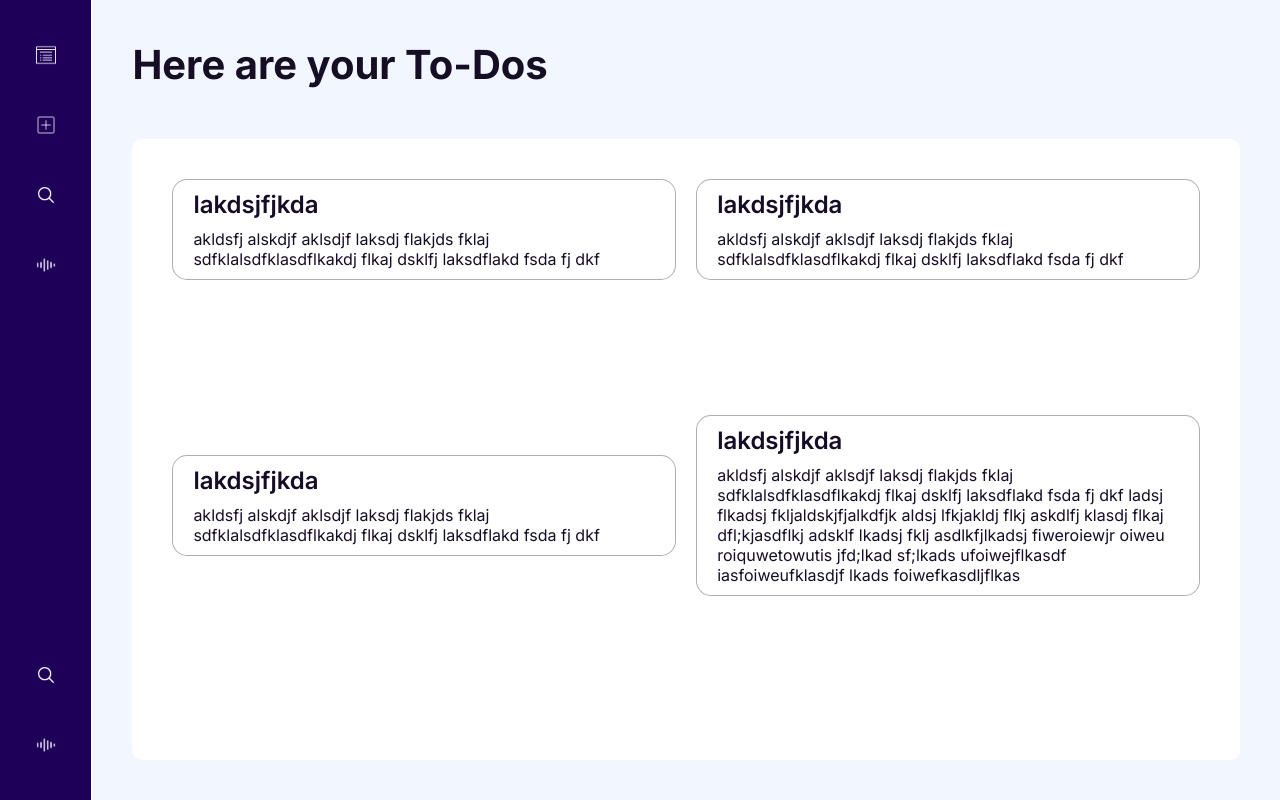
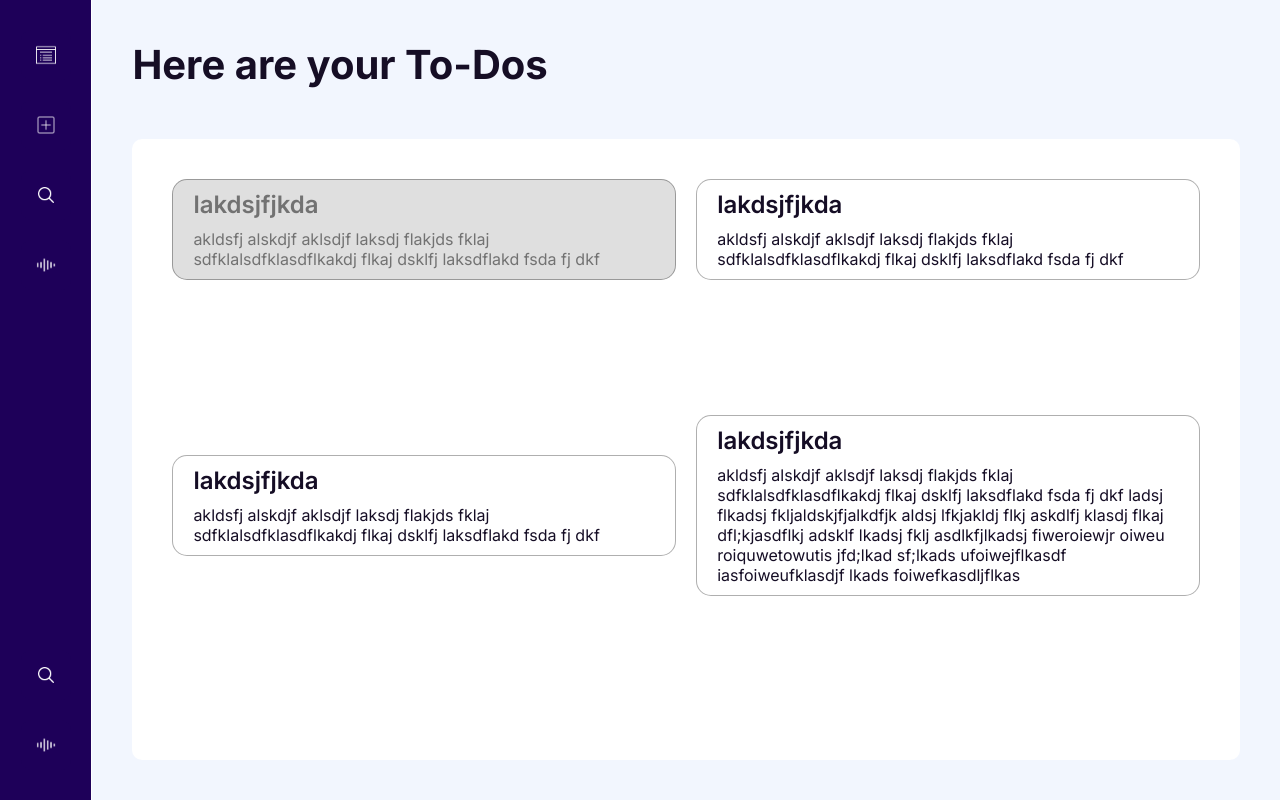
Before and after one commit to gautamjuyal/todo-app-vue, a Vue app: page /#/ in a window 1280 px wide. Built offline with nearby package versions, Linux system fonts and the light colour scheme.

Commit message:
added mark as done button

```diff
--- a/src/components/TodoBoard.vue
+++ b/src/components/TodoBoard.vue
@@ -1,12 +1,6 @@
 <template>
   <div class="todo-board">
-    <TodoCard
-      v-for="todo in todoArray"
-      :key="todo.id"
-      :cardHeader="todo.title"
-      :cardText="todo.text"
-      :todo="todo"
-    />
+    <TodoCard v-for="todo in todoArray" :key="todo.id" :todo="todo" />
   </div>
 </template>
 
--- a/src/components/TodoCard.vue
+++ b/src/components/TodoCard.vue
@@ -1,8 +1,8 @@
 <template>
-  <router-link :to="{ name: 'todo-show', params: { todo: todo } }">
+  <router-link :to="{ name: 'todo-show', params: { id: todo.id, todo: todo } }">
     <div class="todo-card" :class="Done">
-      <h2>{{ cardHeader }}</h2>
-      <p>{{ cardText }}</p>
+      <h2>{{ todo.title }}</h2>
+      <p>{{ todo.text }}</p>
     </div>
   </router-link>
 </template>
@@ -10,14 +10,11 @@
 <script>
 export default {
   props: {
-    isDone: Boolean,
-    cardHeader: String,
-    cardText: String,
     todo: Object,
   },
   computed: {
     Done() {
-      if (this.isDone) return "done";
+      if (this.todo.isDone) return "done";
       else return "";
     },
   },
@@ -42,8 +39,8 @@ export default {
 }
 
 .todo-card.done {
-  background: #1d123f;
-  color: grey;
+  background: #00000020;
+  color: #727272;
 }
 
 h2 {
--- a/src/store/index.js
+++ b/src/store/index.js
@@ -10,21 +10,25 @@ export default new Vuex.Store({
         id: 1,
         title: "lakdsjfjkda",
         text: "akldsfj alskdjf aklsdjf laksdj flakjds fklaj sdfklalsdfklasdflkakdj flkaj dsklfj laksdflakd fsda fj dkf",
+        isDone: true,
       },
       {
         id: 2,
         title: "lakdsjfjkda",
         text: "akldsfj alskdjf aklsdjf laksdj flakjds fklaj sdfklalsdfklasdflkakdj flkaj dsklfj laksdflakd fsda fj dkf",
+        isDone: false,
       },
       {
         id: 3,
         title: "lakdsjfjkda",
         text: "akldsfj alskdjf aklsdjf laksdj flakjds fklaj sdfklalsdfklasdflkakdj flkaj dsklfj laksdflakd fsda fj dkf",
+        isDone: false,
       },
       {
         id: 4,
         title: "lakdsjfjkda",
         text: "akldsfj alskdjf aklsdjf laksdj flakjds fklaj sdfklalsdfklasdflkakdj flkaj dsklfj laksdflakd fsda fj dkf ladsj flkadsj fkljaldskjfjalkdfjk aldsj lfkjakldj flkj askdlfj klasdj flkaj dfl;kjasdflkj adsklf lkadsj fklj asdlkfjlkadsj fiweroiewjr oiweu roiquwetowutis jfd;lkad sf;lkads ufoiwejflkasdf iasfoiweufklasdjf lkads foiwefkasdljflkas",
+        isDone: false,
       },
     ],
   },
@@ -33,10 +37,14 @@ export default new Vuex.Store({
     ADD_TODO(state, todo) {
       state.todos.push(todo);
     },
-    UPDATE_TODO(state, todo) {
+    UPDATE_TODO_DATA(state, todo) {
       let prevData = state.todos.find((t) => t.id === todo.id);
       prevData.title = todo.title;
       prevData.text = todo.text;
+    },
+    UPDATE_TODO_STATUS(state, todo) {
+      let prevData = state.todos.find((t) => t.id === todo.id);
+      prevData.isDone = todo.isDone;
     },
   },
   actions: {
@@ -44,7 +52,10 @@ export default new Vuex.Store({
       commit("ADD_TODO", todo);
     },
     updateData({ commit }, todo) {
-      commit("UPDATE_TODO", todo);
+      commit("UPDATE_TODO_DATA", todo);
+    },
+    updateStatus({ commit }, todo) {
+      commit("UPDATE_TODO_STATUS", todo);
     },
   },
   modules: {},
--- a/src/views/TodoShow.vue
+++ b/src/views/TodoShow.vue
@@ -2,7 +2,10 @@
   <div class="todo-show">
     <div class="top-bar">
       <router-link to="/"><button type="button">Back</button></router-link>
-      <button type="button" @click="toggleEditState">Edit</button>
+      <div class="todo-actions">
+        <button type="button" @click="updateTodoStatus">Mark as Done</button>
+        <button type="button" @click="toggleEditState">Edit</button>
+      </div>
     </div>
 
     <div class="content-area" v-if="!editState">
@@ -31,9 +34,10 @@ export default {
   props: ["todo"],
   data() {
     return {
-      editState: true,
+      editState: false,
       title: this.todo.title,
       text: this.todo.text,
+      isDone: this.todo.isDone,
     };
   },
   methods: {
@@ -49,6 +53,13 @@ export default {
       });
 
       this.editState = false;
+    },
+    updateTodoStatus() {
+      this.$store.dispatch("updateStatus", {
+        id: this.todo.id,
+        isDone: !this.isDone,
+      });
+      console.log(this.isDone);
     },
   },
 };
@@ -80,6 +91,11 @@ export default {
   cursor: pointer;
   border-color: transparent;
   padding: 10px 20px;
+}
+
+.todo-actions {
+  display: flex;
+  gap: 20px;
 }
 
 .content-area,
```
